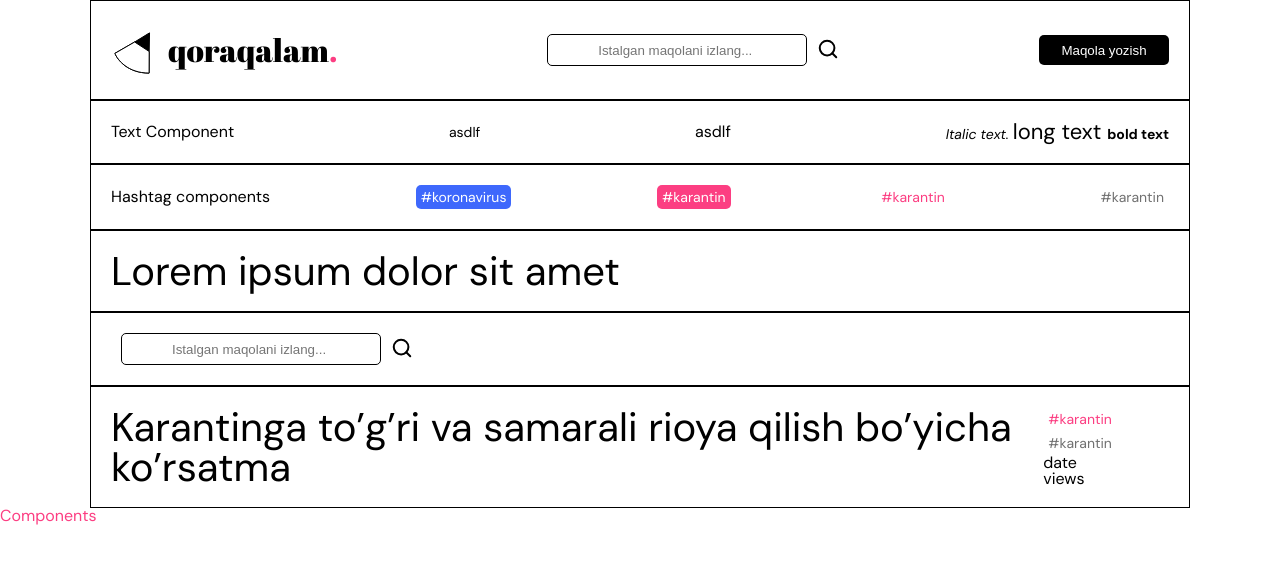
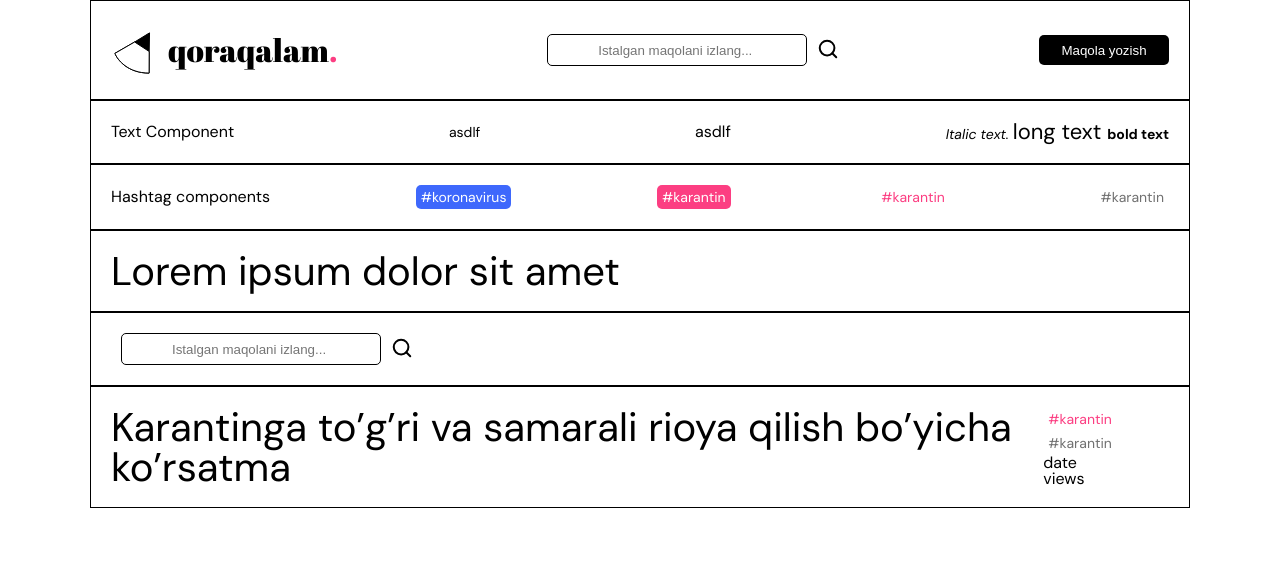
Before and after one commit to drunkalien/qoraqalam-client, a Next.js app: page / in a window 1280 px wide. Shown: the top 564 px of the page. Built offline with nearby package versions, Linux system fonts and the light colour scheme.

Commit message:
removed unused code

```diff
--- a/pages/index.tsx
+++ b/pages/index.tsx
@@ -59,9 +59,6 @@ export default function Home() {
           views={299}
         />
       </Container>
-      <Link href="/components">
-        <a>Components</a>
-      </Link>
     </div>
   );
 }
```
